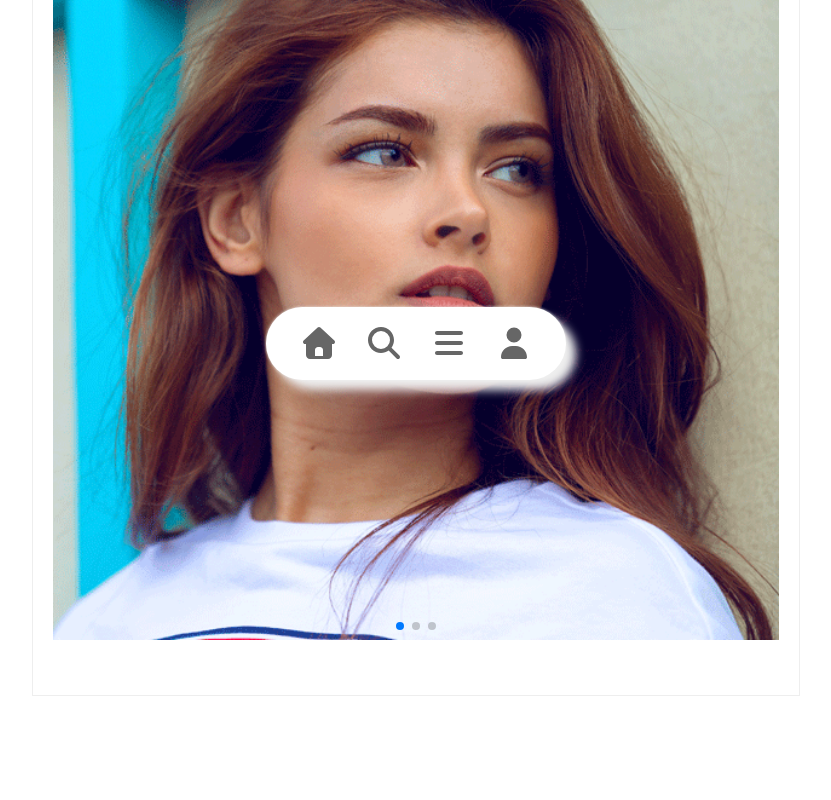
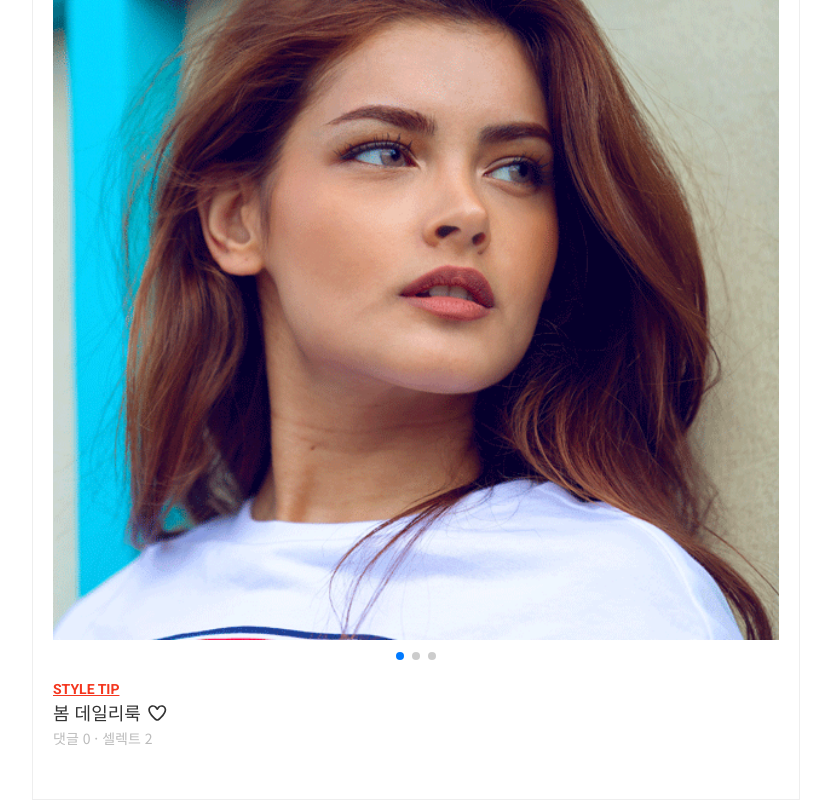
Before and after one commit to pam7461/selective, a plain HTML site: page index.html in a window 1280 px wide. Shown: the part 370-1170 px from the top of the page, without its empty margins (224-1055 px from the left). Before the commit the page ends 1066 px from the top, so only its background shows below. Drawn offline with Linux system fonts and the light colour scheme.

Commit message:
Add files via upload

```diff
--- a/index.html
+++ b/index.html
@@ -36,6 +36,7 @@
       font-family: 'Noto Sans KR';
       color:#666;
     }
+    a{text-decoration:none;}
     ul,li,ol{list-style:none;}
     .clearfix::after{
       content:'';
@@ -159,6 +160,9 @@
       font-size:24px;
       font-weight:normal;
     }
+    .sec_content .swiper-container{
+      padding-bottom: 30px;
+    }
     .swiper01 .swiper-slide{
       display:flex;
       flex-flow:column;
@@ -216,6 +220,26 @@
 
     .swiper02 .swiper-slide img{
       width:100%;
+    }
+    .content_bottom{
+      cursor: pointer;
+    }
+    .content_bottom h4 a{
+      font-family:'Roboto';
+      font-size:14px;
+      color:#f4361e;
+      text-decoration:underline;
+    }
+    .content_bottom p a{
+      font-size:18px;
+      color:#333;
+    }
+    .content_bottom p path{
+      color:#333;
+    }
+    .content_bottom div a{
+      font-size:14px;
+      color:#bbb;
     }
 
     /* 푸터 */
@@ -478,7 +502,9 @@
             </div>
           </div>
           <div class="content_bottom">
-
+            <h4><a href="#">STYLE TIP</a></h4>
+            <p><a href="#">봄 데일리룩 <i class="far fa-heart"></i></a></p>
+            <div><a href="#">댓글 0 · 셀렉트 2</a></div>
           </div>
         </div>
       </article>
@@ -486,12 +512,12 @@
     </section>
 
     <!-- 푸터 -->
-    <footer>
+    <!-- <footer>
       <a href="#" onclick="return false;"><i class="fas fa-home fa-2x"></i></a>
       <a href="#" onclick="return false;"><i class="fas fa-search fa-2x"></i></a>
       <a href="#" onclick="return false;"><i class="fas fa-bars fa-2x"></i></a>
       <a href="#" onclick="return false;"><i class="fas fa-user fa-2x"></i></a>
-    </footer>
+    </footer> -->
   </div>
 </body>
 </html>
```
